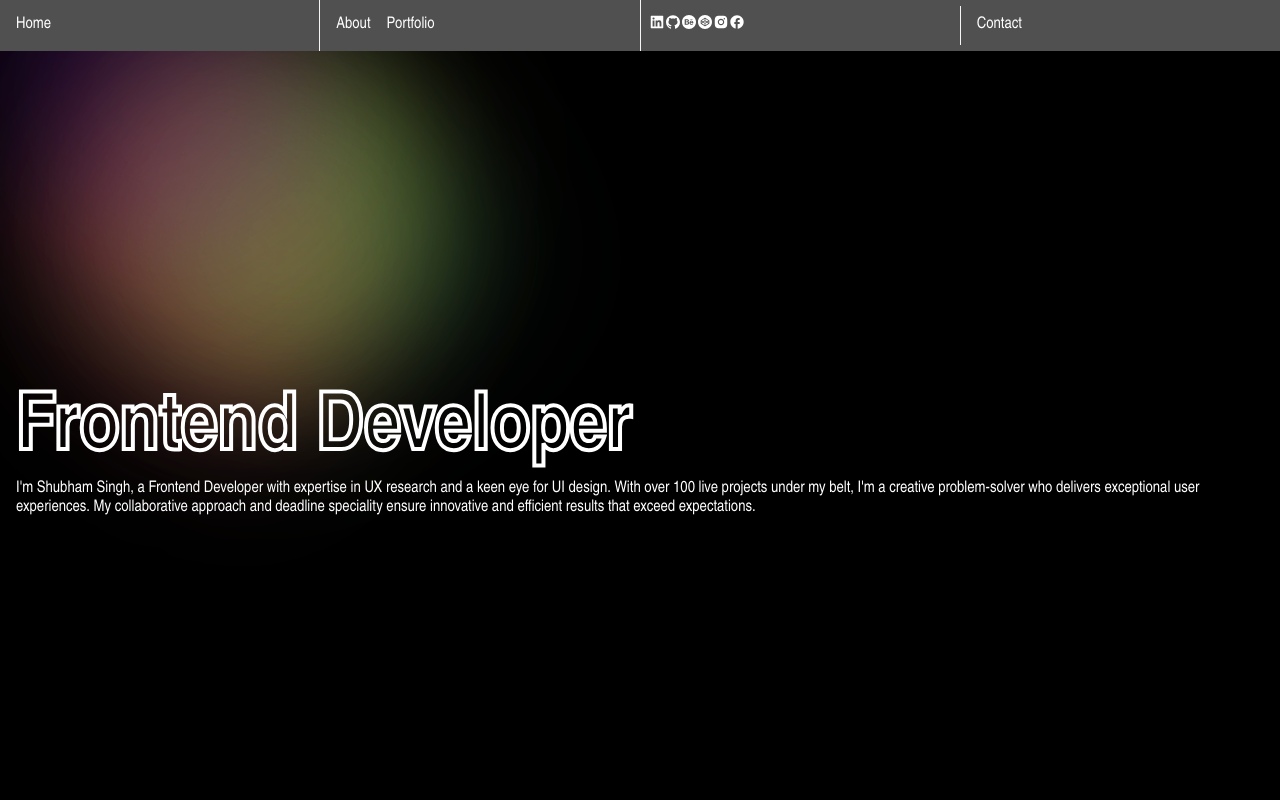
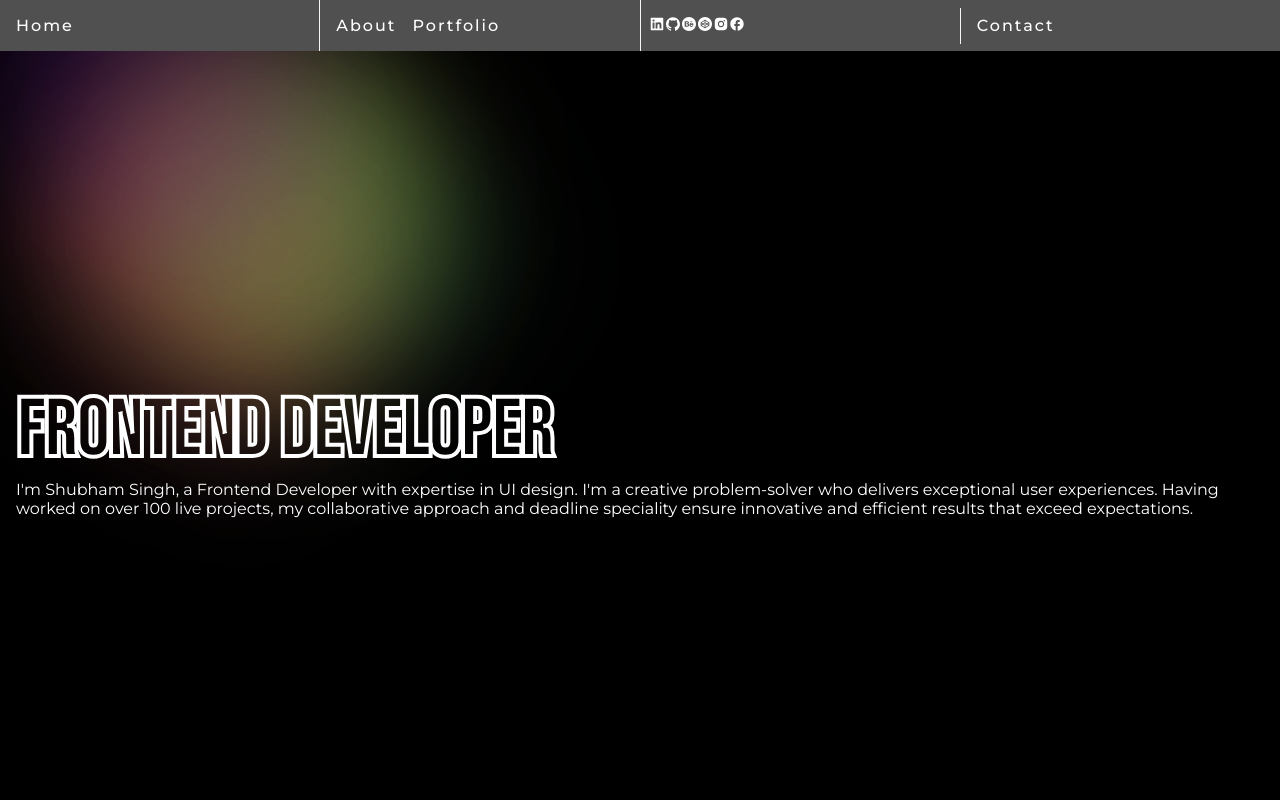
Before and after one commit to ShubhamSingh1112/portfolio, a React (Vite) app: page / in a window 1280 px wide. Shown: the top 800 px of the page. Built offline with nearby package versions, Linux system fonts and the light colour scheme.

Commit message:
About Us Section Changes

```diff
--- a/src/components/Aboutsection.jsx
+++ b/src/components/Aboutsection.jsx
@@ -8,11 +8,9 @@ function Aboutsection() {
         <div className='about-content'>
           <h2>About Me</h2>
           <p>Hello there! I'm Shubham Singh, a Frontend Developer with more than 100 live projects to my credit. I have a strong passion for creative problem-solving and a keen eye for UI design, which enables me to deliver exceptional user experiences.</p>
-
-          <p>My expertise in UX research and collaborative approach to development make me a valuable asset to any team. As a deadline specialist, I know how to balance creativity and productivity, producing results that are both innovative and efficient. I take pride in my ability to generate new ideas and my tireless work ethic, ensuring that I always deliver results that exceed expectations.</p>
-
+          <p>With expertise in HTML, CSS, JavaScript, jQuery, Reactjs, Bootstrap, Wordpress, Elementor, Webflow, Figma, and Adobe XD, I possess the skills to turn any idea into an engaging and user-friendly interface.</p>
+          <p>My expertise in UI design and collaborative approach to development make me a valuable asset to any team. As a deadline specialist, I know how to balance creativity and productivity, producing results that are both innovative and efficient. I take pride in my ability to generate new ideas and my tireless work ethic, ensuring that I always deliver results that exceed expectations.</p>
           <p>My strengths lie in my ability to design seamless digital experiences that are both intuitive and user-friendly. As a frontend developer, I have a knack for delivering dynamic and engaging websites that captivate users. With me as your guide, you can rest assured that you will receive the highest quality of work that will leave your users impressed.</p>
-
           <p>Thank you for considering me as your frontend developer, and I look forward to collaborating with you to create stunning digital experiences!</p>
         </div>
         </Box>
--- a/src/components/Footer.jsx
+++ b/src/components/Footer.jsx
@@ -6,6 +6,7 @@ function Footer() {
         <>
             <Box style={{ padding: '1.5rem' }}>
                 <footer>
+                    <hr />
                     <p style={{ color: '#fff', textAlign: 'center' }}>&copy; Shubham Singh 2023.</p>
                 </footer>
             </Box>
--- a/src/components/Introsection.jsx
+++ b/src/components/Introsection.jsx
@@ -9,7 +9,7 @@ export default class Introsection extends Component {
           <Blobs />
           <div className='intro-content'>
             <h1>Frontend Developer</h1>
-            <p>I'm Shubham Singh, a Frontend Developer with expertise in UX research and a keen eye for UI design. With over 100 live projects under my belt, I'm a creative problem-solver who delivers exceptional user experiences. My collaborative approach and deadline speciality ensure innovative and efficient results that exceed expectations.</p>
+            <p>I'm Shubham Singh, a Frontend Developer with expertise in UI design. I'm a creative problem-solver who delivers exceptional user experiences. Having worked on over 100 live projects, my collaborative approach and deadline speciality ensure innovative and efficient results that exceed expectations.</p>
           </div>
         </div>
       </>
--- a/src/components/Navbar.jsx
+++ b/src/components/Navbar.jsx
@@ -28,14 +28,14 @@ export default class Navbar extends Component {
         }}
       >
         <Box sx={{ p: 1, display: 'flex', flex: '1', borderRight: '1px solid whitesmoke' }}>
-          <Link className="light" to="/">Home</Link>
+          <Link className="light link" to="/">Home</Link>
         </Box>
         <Box sx={{ p: 1, display: 'flex', flex: '1', borderRight: '1px solid whitesmoke' }}>
           <Box>
-            <Link className="light" to="/About">About</Link>
+            <Link className="light link" to="/About">About</Link>
           </Box>
           <Box>
-            <Link className="light" to="/Portfolio">Portfolio</Link>
+            <Link className="light link" to="/Portfolio">Portfolio</Link>
           </Box>
         </Box>
         <Box sx={{ p: 1, display: 'flex', flex: '1', borderRight: '1px solid whitesmoke' }}>
@@ -47,7 +47,7 @@ export default class Navbar extends Component {
             <Link className='social-icons' target='_blank' to="https://www.facebook.com/profile.php?id=100003071391024"><MdFacebook/></Link>
         </Box>
         <Box sx={{ p: 1, display: 'flex', flex: '1' }}>
-          <Link className="light" to="/Contact">Contact</Link>
+          <Link className="light link" to="/Contact">Contact</Link>
         </Box>
       </Box>
     )
--- a/src/index.css
+++ b/src/index.css
@@ -1,3 +1,4 @@
+@import url('https://fonts.googleapis.com/css2?family=Bebas+Neue&family=Montserrat:wght@100;200;300;400;500;600;700;800;900&display=swap');
 :root {
     --black: rgb(0, 0, 0);
     --white: rgb(255, 255, 255);
@@ -9,6 +10,8 @@
     --indigo: rgb(65, 0, 130);
     --orange: rgb(233, 145, 38);
     --yellow: rgb(233, 224, 38);
+    --heading: 'Bebas Neue', cursive;
+    --text: 'Montserrat', sans-serif;
 }
 
 * {
@@ -20,6 +23,7 @@
 }
 
 html {
+    scroll-behavior: smooth;
     position: relative;
 }
 
@@ -48,6 +52,19 @@ body::-webkit-scrollbar-thumb {
 
 body::-webkit-scrollbar-button {
     display: none;
+}
+
+h1, h2, h3, h4, h5, h6 {
+    font-family: var(--heading);
+}
+
+p, a, span, blockquote {
+    font-family: var(--text);
+}
+
+.link {
+    font-weight: 500;
+    letter-spacing: 2px;
 }
 
 .light {
```
